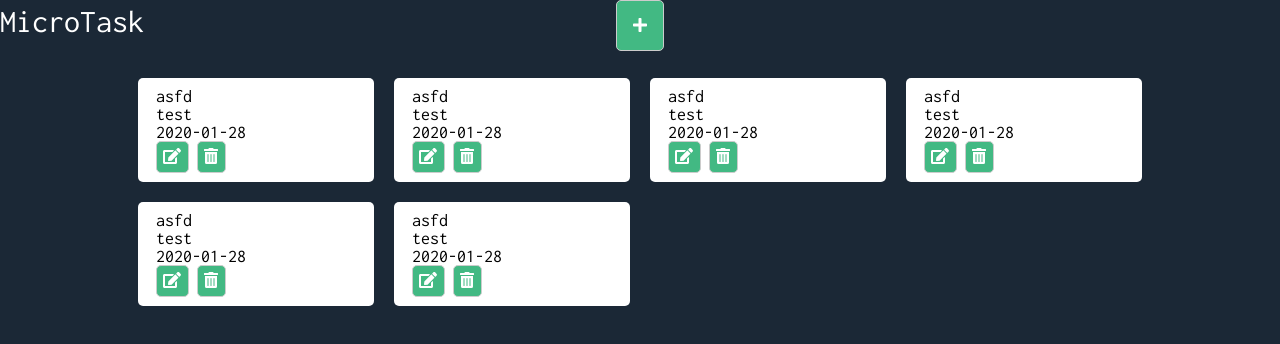
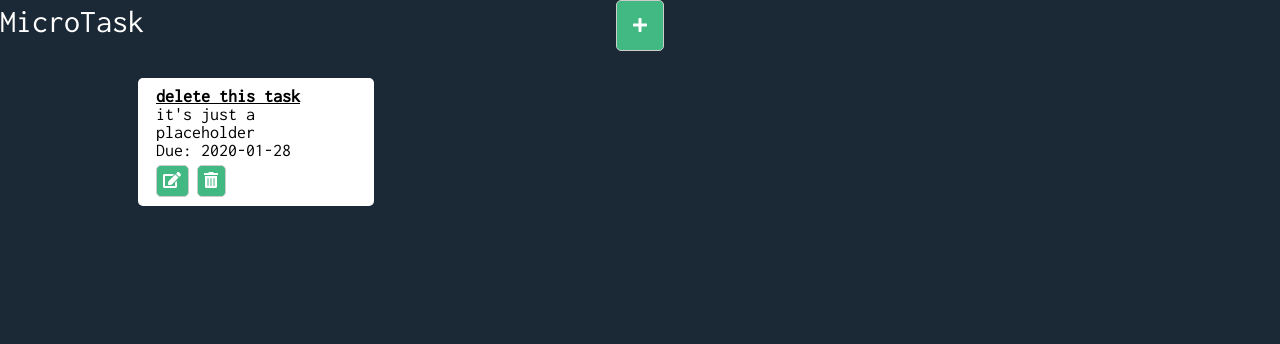
Before and after one commit to andlehma/microtask, a React (Vite) app: page / in a window 1280 px wide. Shown: the top 344 px of the page. Built offline with nearby package versions, Linux system fonts and the light colour scheme.

Commit message:
styling and code cleanup

```diff
--- a/global.css
+++ b/global.css
@@ -132,9 +132,18 @@ h1 {
     border-radius: 5px;
 }
 
+.task-card p {
+    margin: 0 0 6px 0;
+}
+
 .task-card button {
     margin-right: 8px;
     font-size: 16px;
+}
+
+.task-card input {
+    padding: 0;
+    margin: 0;
 }
 
 @media all and (max-width: 1024px) {
--- a/src/App.js
+++ b/src/App.js
@@ -2,23 +2,21 @@ import React, { useState } from "react";
 import TaskCard from './TaskCard';
 import NewTask from './NewTask';
 
-function App(props) {
-
-    // placeholder task
-    let myTask = {
-        title: "test",
-        category: "asfd",
-        due: new Date().toISOString().substring(0, 10)
-    }
+function App() {
 
     const [tasks, setTasks] = useState([
-        myTask,
-        myTask,
-        myTask,
-        myTask,
-        myTask,
-        myTask
+        {
+            title: "delete this task",
+            description: "it's just a placeholder",
+            due: new Date().toISOString().substring(0, 10)
+        },
     ]);
+
+    function sortTasks() {
+        let newTasks = [...tasks];
+        newTasks.sort((a, b) => (a.due > b.due) ? 1 : -1);
+        setTasks(newTasks);
+    }
 
     function deleteTask(i) {
         const newTasks = [...tasks];
@@ -32,11 +30,16 @@ function App(props) {
         setTasks(newTasks);
     }
 
+    function addTask(task) {
+        const newTasks = [...tasks, task];
+        setTasks(newTasks);
+    }
+
     return (
         <>
             <header>
                 <h1>MicroTask</h1>
-                <NewTask submit={(task) => {setTasks([...tasks, task])}} />
+                <NewTask submit={(task) => { addTask(task) }} />
                 <div id="header-placeholder"></div>
             </header>
             <div id="container">
@@ -44,7 +47,8 @@ function App(props) {
                     <TaskCard key={i}
                         task={x}
                         edit={(newTask) => editTask(newTask, i)}
-                        delete={() => deleteTask(i)} />
+                        delete={() => deleteTask(i)}
+                        sort={sortTasks} />
                 )}
             </div>
         </>
--- a/src/NewTask.js
+++ b/src/NewTask.js
@@ -1,12 +1,12 @@
 import React, { useState } from "react";
 import { FontAwesomeIcon } from '@fortawesome/react-fontawesome'
-import { faPlus, faTimes } from '@fortawesome/free-solid-svg-icons'
+import { faPlus } from '@fortawesome/free-solid-svg-icons'
 
 function NewTask(props) {
 	const [form, setForm] = useState(false);
 	const [task, setTask] = useState({
-		category: "",
 		title: "",
+		description: "",
 		due: ""
 	});
 
@@ -14,8 +14,8 @@ function NewTask(props) {
 		e.preventDefault();
 		setForm(false);
 		setTask({
-			category: "",
 			title: "",
+			description: "",
 			due: ""
 		});
 		props.submit(task);
@@ -42,20 +42,20 @@ function NewTask(props) {
 					<p>
 						<input
 							type="text"
-							name="category"
-							placeholder="category"
-							value={task.category}
-							onChange={handleChange} />
-						<br />
-						<input
-							type="text"
 							name="title"
 							placeholder="title"
 							value={task.title}
 							onChange={handleChange} />
 						<br />
+						<input
+							type="text"
+							name="description"
+							placeholder="description"
+							value={task.description}
+							onChange={handleChange} />
+						<br />
 						<label htmlFor="due">Due:
-					<input
+							<input
 								type="date"
 								name="due"
 								value={task.due}
--- a/src/TaskCard.js
+++ b/src/TaskCard.js
@@ -1,4 +1,4 @@
-import React, { useState } from "react";
+import React, { useState, useEffect } from "react";
 import PropTypes from 'prop-types';
 import { FontAwesomeIcon } from '@fortawesome/react-fontawesome'
 import { faEdit, faTrashAlt } from '@fortawesome/free-solid-svg-icons'
@@ -13,34 +13,45 @@ function TaskCard(props) {
         props.edit(newTask);
     }
 
+    // currently this runs on initial render, this should be changed
+    useEffect(() => {
+        if (!edit) {
+            props.sort();
+        }
+    }, [edit]);
+
     return (
         <div className="task-card">
             {edit ?
                 <>
                     <input
                         type="text"
-                        name="category"
-                        value={props.task.category}
+                        name="title"
+                        placeholder="title"
+                        value={props.task.title}
                         onChange={handleChange} />
                     <input
                         type="text"
-                        name="title"
-                        value={props.task.title}
+                        name="description"
+                        placeholder="description"
+                        value={props.task.description}
                         onChange={handleChange} />
+                    <label htmlFor="due">Due:
                     <input
                         type="date"
                         name="due"
                         value={props.task.due}
                         onChange={handleChange} />
+                    </label>
                 </> :
-                <div>
-                    {props.task.category}
+                <p>
+                    <strong><u>{props.task.title}</u></strong>
                     <br />
-                    {props.task.title}
+                    {props.task.description}
                     <br />
-                    {props.task.due}
+                    {props.task.due.length > 0 ? "Due:" : null} {props.task.due}
                     <br />
-                </div>}
+                </p>}
             <div className="card-buttons">
                 <button onClick={() => setEdit(!edit)}>
                     <FontAwesomeIcon icon={faEdit} />
@@ -55,8 +66,8 @@ function TaskCard(props) {
 
 TaskCard.propTypes = {
     task: PropTypes.shape({
+        description: PropTypes.string,
         title: PropTypes.string,
-        category: PropTypes.string,
         due: PropTypes.string
     }),
     id: PropTypes.number,
```
